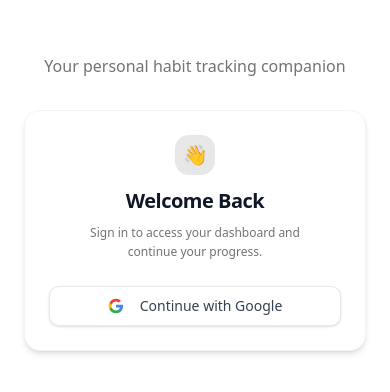
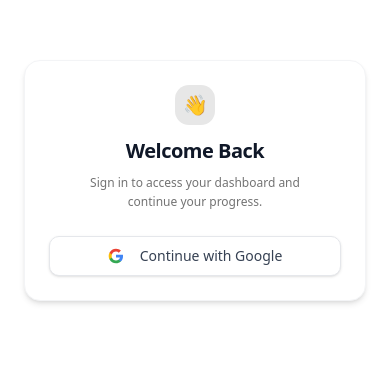
Before and after one commit to ArielJoe/studify, a Next.js app: page /login in a window 390 px wide. Shown: the part 242-634 px from the top of the page. Built offline with nearby package versions, Linux system fonts and the light colour scheme; no server answers.

Commit message:
add new properties on first login

```diff
--- a/src/app/login/page.tsx
+++ b/src/app/login/page.tsx
@@ -26,15 +26,6 @@ const Page = () => {
       {/* Right side - Login Form */}
       <div className="flex-1 lg:flex-none lg:w-1/2 flex flex-col justify-center px-6 lg:px-12 bg-background">
         <div className="w-full max-w-md mx-auto">
-          <div className="lg:hidden text-center mb-8">
-            <h1 className="text-3xl font-bold gradient-hero bg-clip-text text-transparent">
-              HabitFlow
-            </h1>
-            <p className="text-muted-foreground mt-2">
-              Your personal habit tracking companion
-            </p>
-          </div>
-
           <LoginForm />
         </div>
       </div>
--- a/src/components/ui/login-form.tsx
+++ b/src/components/ui/login-form.tsx
@@ -50,6 +50,11 @@ const LoginForm = () => {
           pomodoroConfig: {
             focusDuration: 25,
             breakDuration: 5,
+          },
+          streak: {
+            currentStreak: 0,
+            longestStreak: 0,
+            lastActiveDate: null,
           },
         });
       } else {
```
